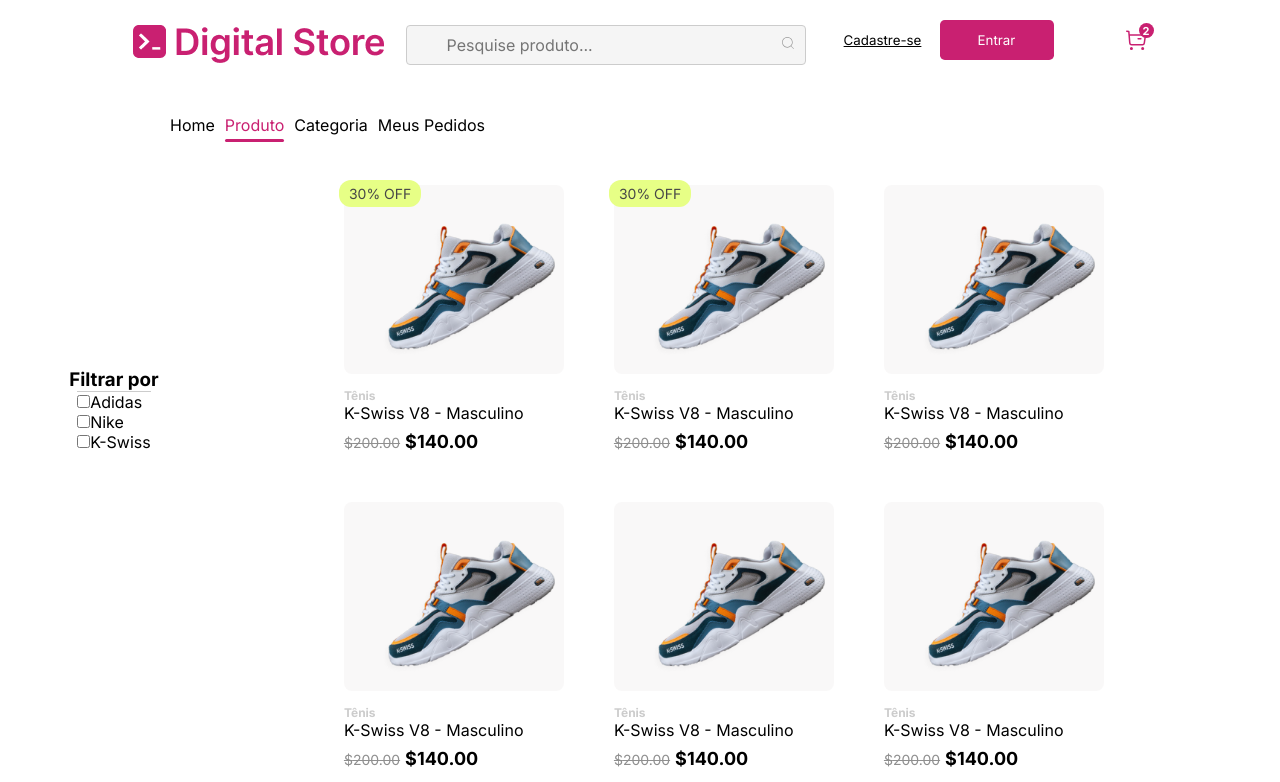
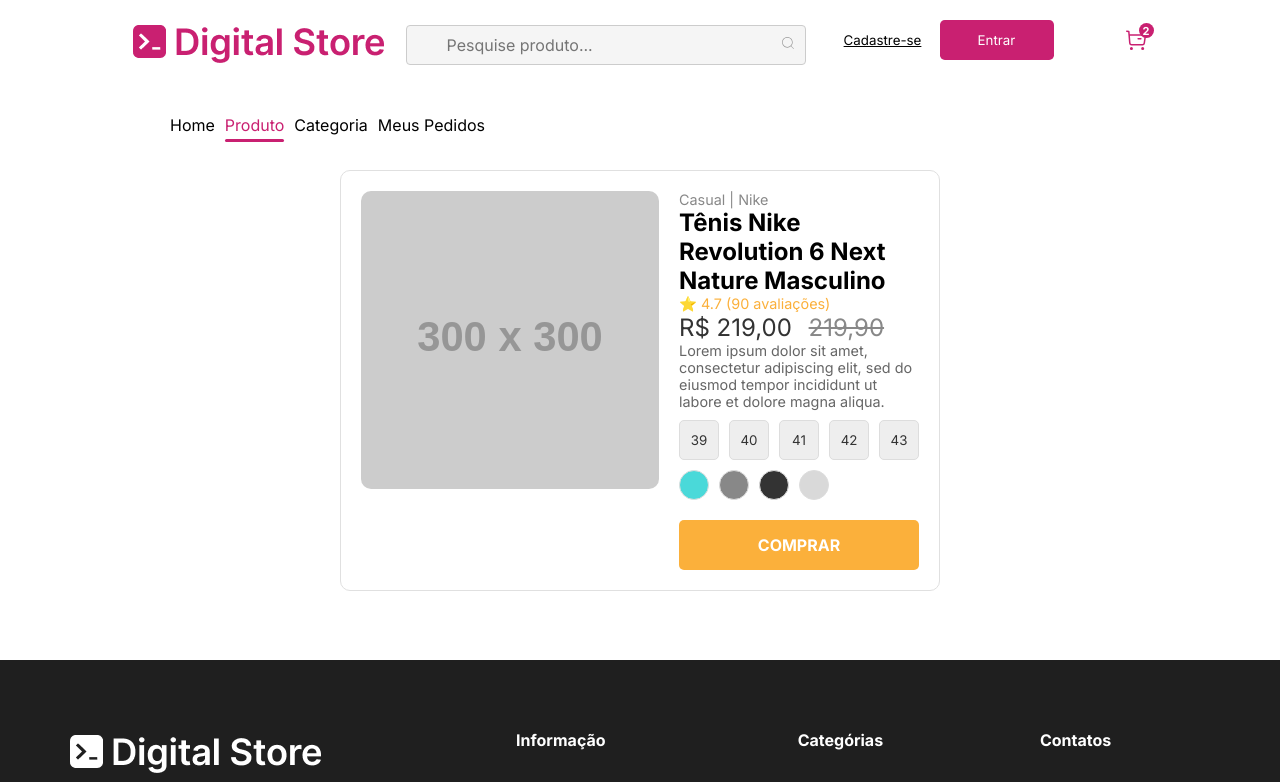
Before and after one commit to adryeldeev/GT-Desafio, a React (Vite) app: page /produto in a window 1280 px wide. Shown: the top 782 px of the page. Built offline with nearby package versions, Linux system fonts and the light colour scheme.

Commit message:
atualizacao pagina productListing

```diff
--- a/package.json
+++ b/package.json
@@ -14,6 +14,7 @@
     "react-dom": "^18.3.1",
     "react-icons": "^5.3.0",
     "react-router-dom": "^6.27.0",
+    "styled-components": "^6.1.13",
     "swiper": "^11.1.14"
   },
   "devDependencies": {
--- a/src/Components/Header/Header.jsx
+++ b/src/Components/Header/Header.jsx
@@ -1,4 +1,3 @@
-// import React from "react";
 import Logo from "../../assets/img/Logo.png";
 import { CiSearch } from "react-icons/ci";
 import "./Header.css";
--- a/src/Components/ProductCard/ProductCard.jsx
+++ b/src/Components/ProductCard/ProductCard.jsx
@@ -83,6 +83,8 @@ const ProductCard = () => {
 
   const handleBrandFilter = (brand) => {
     setSelectedBrand(brand);
+    setSearchTerm(brand);
+    setSearchTerm(""); // Reset search term when brand filter is applied
   };
 
   const filteredProducts = products.filter((product) => {
--- a/src/Components/ProductListing/ProductListing.jsx
+++ b/src/Components/ProductListing/ProductListing.jsx
@@ -0,0 +1,69 @@
+import React, { useState } from 'react';
+
+import './ProductListingStyle.jsx'
+import { CardContainer } from './ProductListingStyle.jsx';
+import { ImageContainer } from './ProductListingStyle.jsx';
+import { DetailsContainer } from './ProductListingStyle.jsx';
+import { Category } from './ProductListingStyle.jsx';
+import { Title } from './ProductListingStyle.jsx';
+import { Rating } from './ProductListingStyle.jsx';
+import { Price } from './ProductListingStyle.jsx';
+import { Description } from './ProductListingStyle.jsx';
+import { SizeSelector } from './ProductListingStyle.jsx';
+import { SizeOption } from './ProductListingStyle.jsx';
+import { ColorSelector } from './ProductListingStyle.jsx';
+import { ColorOption } from './ProductListingStyle.jsx';
+import { BuyButton } from './ProductListingStyle.jsx';
+
+const ProductListing = () => {
+  const [selectedSize, setSelectedSize] = useState(null);
+  const [selectedColor, setSelectedColor] = useState(null);
+
+  const sizes = [39, 40, 41, 42, 43];
+  const colors = ['#4AD9D9', '#888888', '#333333', '#D9D9D9'];
+
+  return (
+    <CardContainer>
+      <ImageContainer>
+        <img src="https://via.placeholder.com/300" alt="Product" />
+      </ImageContainer>
+      <DetailsContainer>
+        <Category>Casual | Nike</Category>
+        <Title>Tênis Nike Revolution 6 Next Nature Masculino</Title>
+        <Rating>
+          ⭐ 4.7 (90 avaliações)
+        </Rating>
+        <Price>
+          R$ 219,00 <span>219,90</span>
+        </Price>
+        <Description>
+          Lorem ipsum dolor sit amet, consectetur adipiscing elit, sed do eiusmod tempor incididunt ut labore et dolore magna aliqua.
+        </Description>
+        <SizeSelector>
+          {sizes.map(size => (
+            <SizeOption
+              key={size}
+              selected={selectedSize === size}
+              onClick={() => setSelectedSize(size)}
+            >
+              {size}
+            </SizeOption>
+          ))}
+        </SizeSelector>
+        <ColorSelector>
+          {colors.map((color, index) => (
+            <ColorOption
+              key={index}
+              color={color}
+              selected={selectedColor === color}
+              onClick={() => setSelectedColor(color)}
+            />
+          ))}
+        </ColorSelector>
+        <BuyButton>COMPRAR</BuyButton>
+      </DetailsContainer>
+    </CardContainer>
+  );
+};
+
+export default ProductListing;
--- /dev/null
+++ b/src/Components/ProductListing/ProductListingStyle.jsx
@@ -0,0 +1,118 @@
+import styled from 'styled-components'
+
+
+export const CardContainer = styled.div`
+  max-width: 600px;
+  padding: 20px;
+  border: 1px solid #e0e0e0;
+  border-radius: 10px;
+  display: flex;
+  gap: 20px;
+`;
+
+export const ImageContainer = styled.div`
+  width: 300px;
+  position: relative;
+
+  img {
+    width: 100%;
+    border-radius: 10px;
+  }
+`;
+
+export const DetailsContainer = styled.div`
+  flex: 1;
+  display: flex;
+  flex-direction: column;
+`;
+
+export const Title = styled.h2`
+  font-size: 1.5em;
+  margin: 0;
+`;
+
+export const Category = styled.p`
+  font-size: 0.9em;
+  color: #888;
+`;
+
+export const Rating = styled.div`
+  font-size: 0.9em;
+  color: #fbb03b;
+  display: flex;
+  align-items: center;
+  gap: 5px;
+`;
+
+export const Price = styled.div`
+  font-size: 1.5em;
+  color: #333;
+
+  span {
+    text-decoration: line-through;
+    color: #888;
+    font-size: 1em;
+    margin-left: 10px;
+  }
+`;
+
+export const Description = styled.p`
+  font-size: 0.9em;
+  color: #666;
+`;
+
+export const SizeSelector = styled.div`
+  display: flex;
+  gap: 10px;
+  margin-top: 10px;
+`;
+
+export const SizeOption = styled.button`
+  width: 40px;
+  height: 40px;
+  background: ${({ selected }) => (selected ? '#333' : '#eee')};
+  color: ${({ selected }) => (selected ? '#fff' : '#333')};
+  border: 1px solid #ddd;
+  border-radius: 5px;
+  cursor: pointer;
+
+  &:hover {
+    background: #333;
+    color: #fff;
+  }
+`;
+
+export const ColorSelector = styled.div`
+  display: flex;
+  gap: 10px;
+  margin-top: 10px;
+`;
+
+export const ColorOption = styled.button`
+  width: 30px;
+  height: 30px;
+  background: ${({ color }) => color};
+  border: ${({ selected }) => (selected ? '2px solid #333' : '1px solid #ddd')};
+  border-radius: 50%;
+  cursor: pointer;
+
+  &:hover {
+    border: 2px solid #333;
+  }
+`;
+
+export const BuyButton = styled.button`
+  background-color: #fbb03b;
+  color: #fff;
+  padding: 15px;
+  border: none;
+  border-radius: 5px;
+  font-size: 1em;
+  font-weight: bold;
+  cursor: pointer;
+  margin-top: 20px;
+
+  &:hover {
+    background-color: #d99934;
+  }
+`;
--- a/src/Routes/Routes.jsx
+++ b/src/Routes/Routes.jsx
@@ -2,7 +2,7 @@ import { BrowserRouter, Route, Routes } from "react-router-dom";
 import NoPage from "../NoPage";
 import Layout from "../Components/Layout/Layout";
 import Home from './../Pages/HomePage/Home';
-import ProductCard from './../Components/ProductCard/ProductCard';
+import ProductListing from "../Components/ProductListing/ProductListing";
 
 
 
@@ -14,7 +14,7 @@ const Rotas = () => {
        <Layout>
         <Routes>
           <Route path="/" element={<Home />} />
-          <Route path="/produto" element={<ProductCard />} />
+          <Route path="/produto" element={<ProductListing/>} />
           <Route path="*" element={<NoPage />} />
         </Routes>
       </Layout>
```
Also changed, not shown: src/Components/ProductListing/ProductListing.css (deleted), 1 other file (tests, documents, lock files or other folders).
